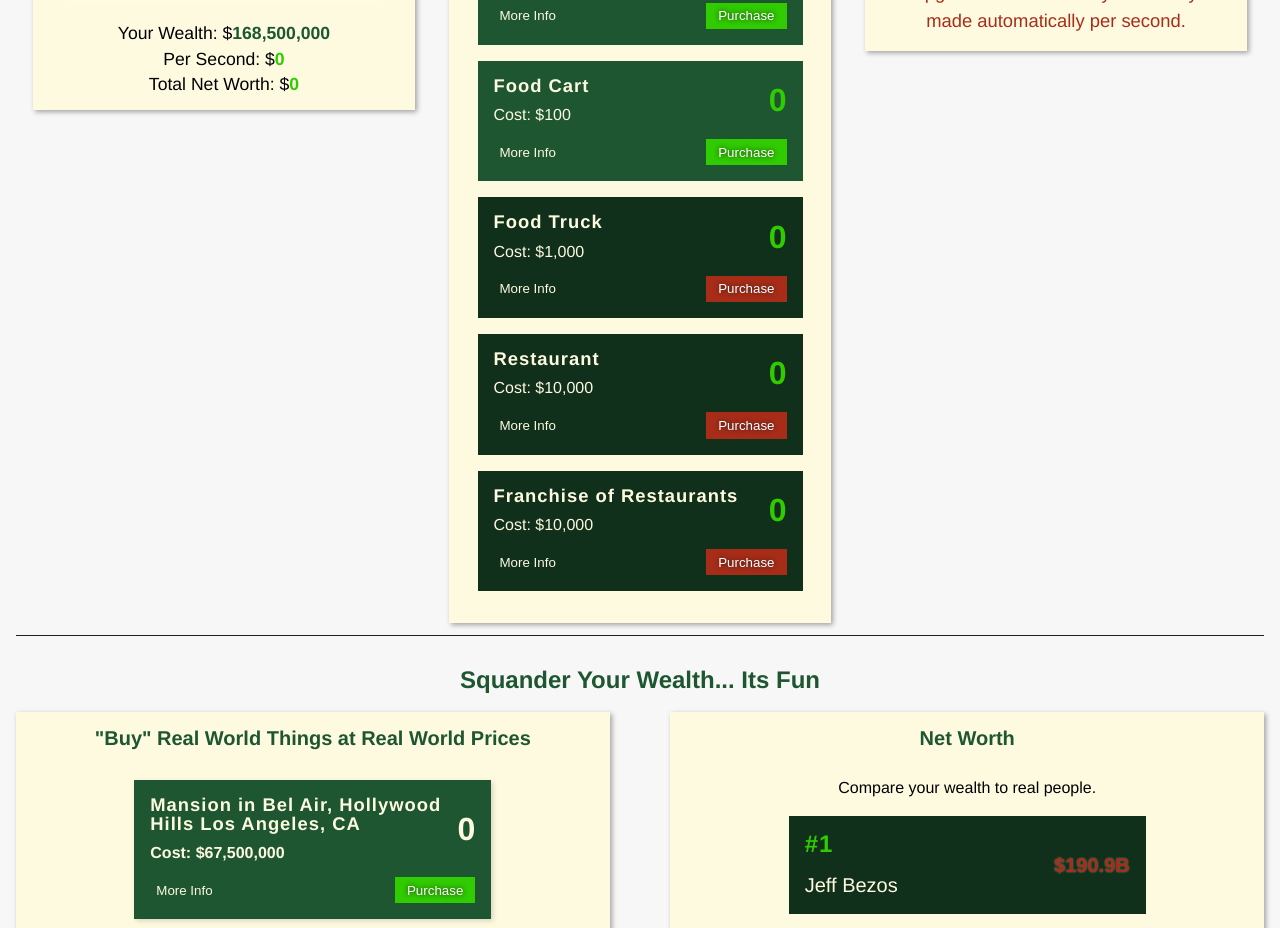
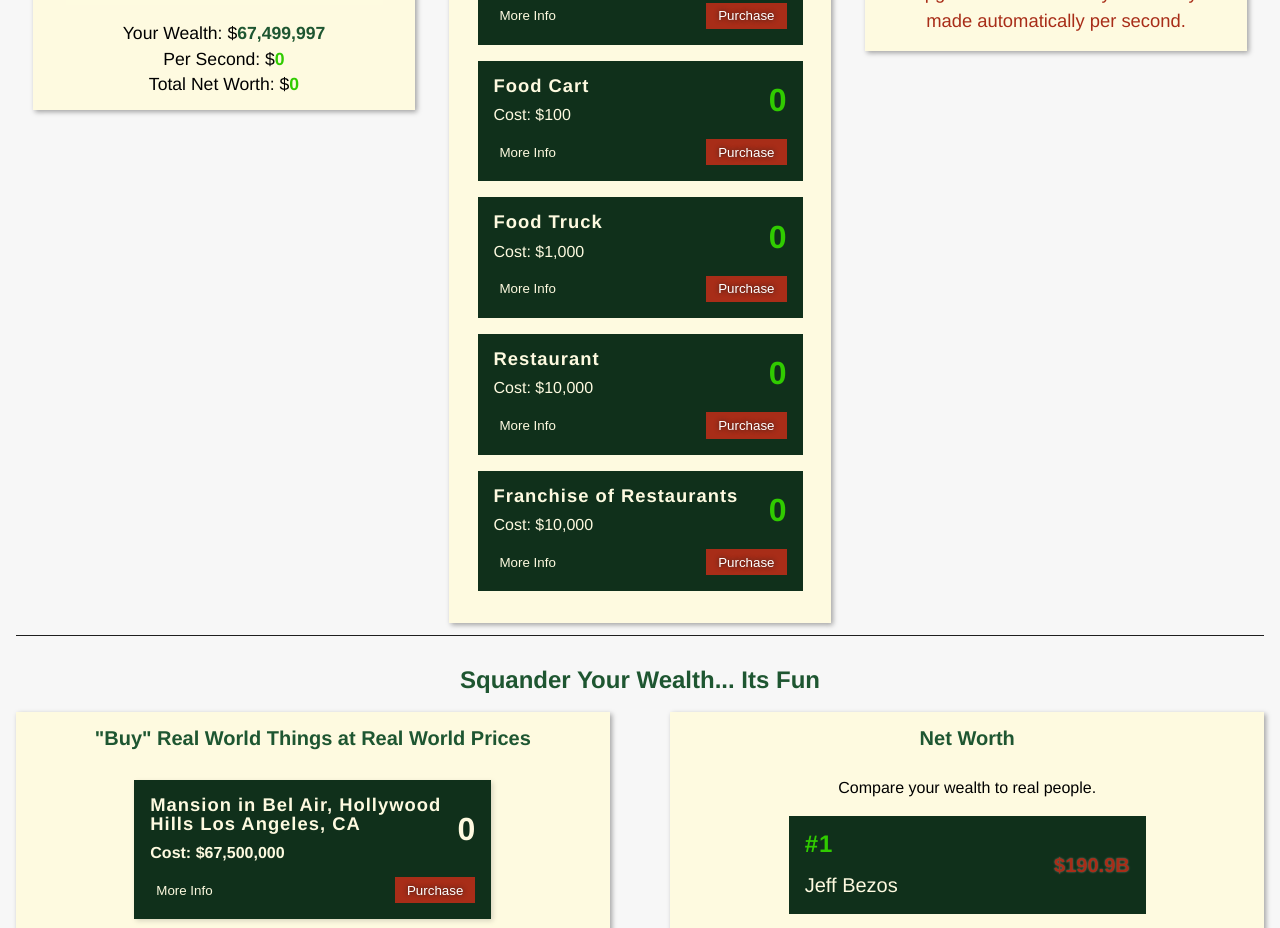
Before and after one commit to dkersten/accumulator-game-vue, a Vue app: page / in a window 1280 px wide. Shown: the part 420-1348 px from the top of the page. Built offline with nearby package versions, Linux system fonts and the light colour scheme.

Commit message:
added canBuy toggle functionality to properties, purchases, rwpurchases

```diff
--- a/src/components/PropertyCard.vue
+++ b/src/components/PropertyCard.vue
@@ -55,7 +55,7 @@ export default {
                     numOwned: 0,
                     scorePerSecond: 4,
                     showMoreInfo: false,
-                    canBuy: true
+                    canBuy: false
                 },
                 {
                     name: "Food Cart",
@@ -63,7 +63,7 @@ export default {
                     numOwned: 0,
                     scorePerSecond: 40,
                     showMoreInfo: false,
-                    canBuy: true
+                    canBuy: false
                 },
                 {
                     name: "Food Truck",
@@ -118,11 +118,16 @@ export default {
                 }
                 }
             }
-        },
-        checkPurchase() {
+        }
+    },
+
+    watch: {
+        yourWealth() {
             for (const property of this.properties) {
                 if (this.yourWealth >= property.price) {
                     property.canBuy = true
+                } else {
+                    property.canBuy = false
                 }
             }
         }
--- a/src/components/PurchaseCard.vue
+++ b/src/components/PurchaseCard.vue
@@ -63,7 +63,7 @@ export default {
                     numOwned: 0,
                     scorePerSecond: 10,
                     showMoreInfo: false,
-                    canBuy: true
+                    canBuy: false
                 },
                 {
                     name: "Employee Training",
@@ -71,7 +71,7 @@ export default {
                     numOwned: 0,
                     scorePerSecond: 50,
                     showMoreInfo: false,
-                    canBuy: true
+                    canBuy: false
                 },
                 {
                     name: "Social Media Marketing Campaign",
@@ -141,6 +141,16 @@ export default {
     },
 
     watch: {
+        yourWealth() {
+            for (const purchase of this.purchases) {
+                if (this.yourWealth >= purchase.price) {
+                    purchase.canBuy = true
+                } else {
+                    purchase.canBuy = false
+                }
+            }
+        },
+
         totalProperties() {
             if (this.totalProperties >= 1) {
                 this.showUpgrades = true
--- a/src/components/RWPurchaseCard.vue
+++ b/src/components/RWPurchaseCard.vue
@@ -64,7 +64,7 @@ export default {
                     ],
                     numOwned: 0,
                     showMoreInfo: false,
-                    canBuy: true
+                    canBuy: false
                 },
                 {
                     num: 2,
@@ -78,7 +78,7 @@ export default {
                     ],
                     numOwned: 0,
                     showMoreInfo: false,
-                    canBuy: true
+                    canBuy: false
                 },
                 {
                     num: 3,
@@ -150,6 +150,18 @@ export default {
                     console.log("you have no power here")
                 }
             }
+        }
+      }
+    },
+
+    watch: {
+      yourWealth() {
+        for (const property of this.properties) {
+          if (this.yourWealth >= property.price) {
+              property.canBuy = true
+          } else {
+              property.canBuy = false
+          }
         }
       }
     }
--- a/src/store/modules/YourWealth.js
+++ b/src/store/modules/YourWealth.js
@@ -1,5 +1,5 @@
 const state = {
-    wealth: 168500000,
+    wealth: 67499997,
     perSecond: 0
 }
 
```
